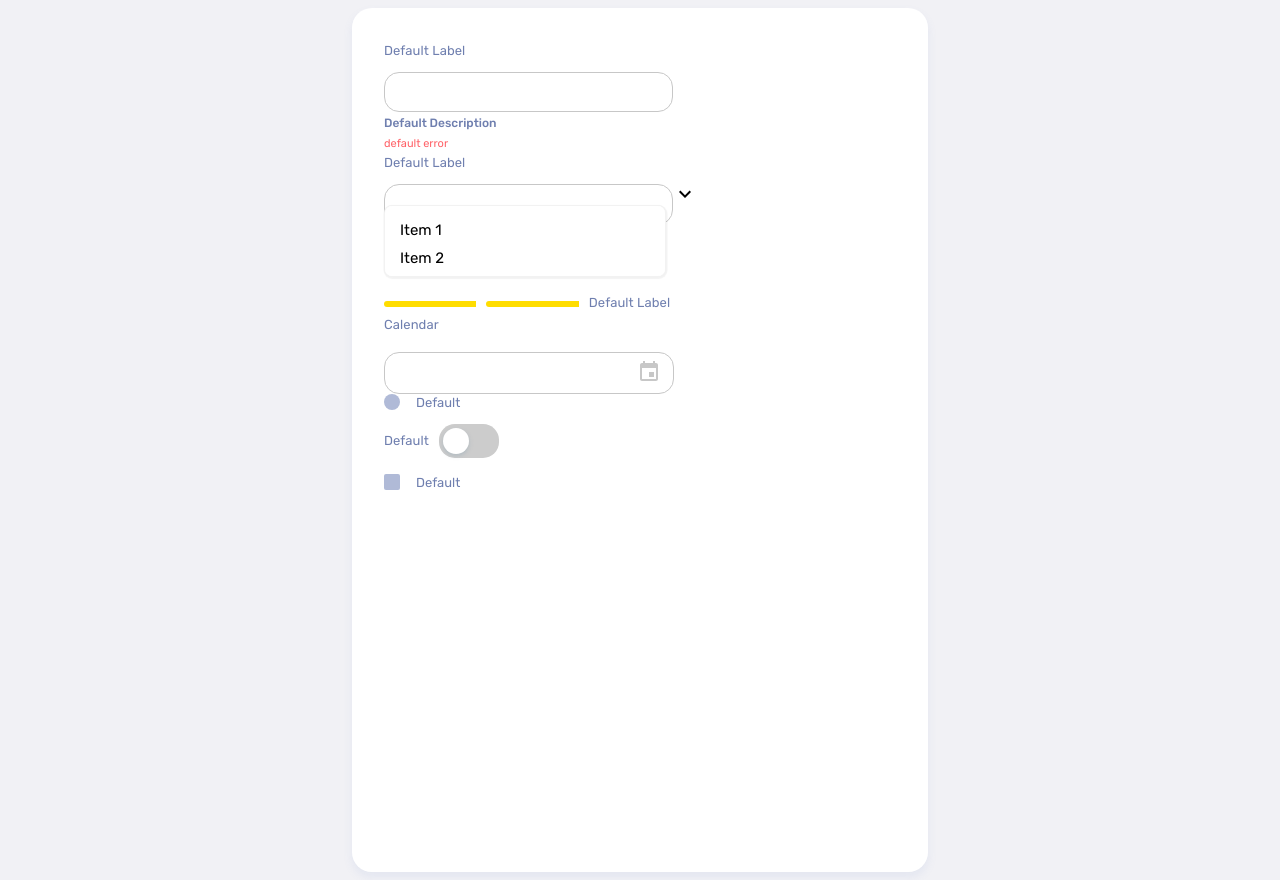
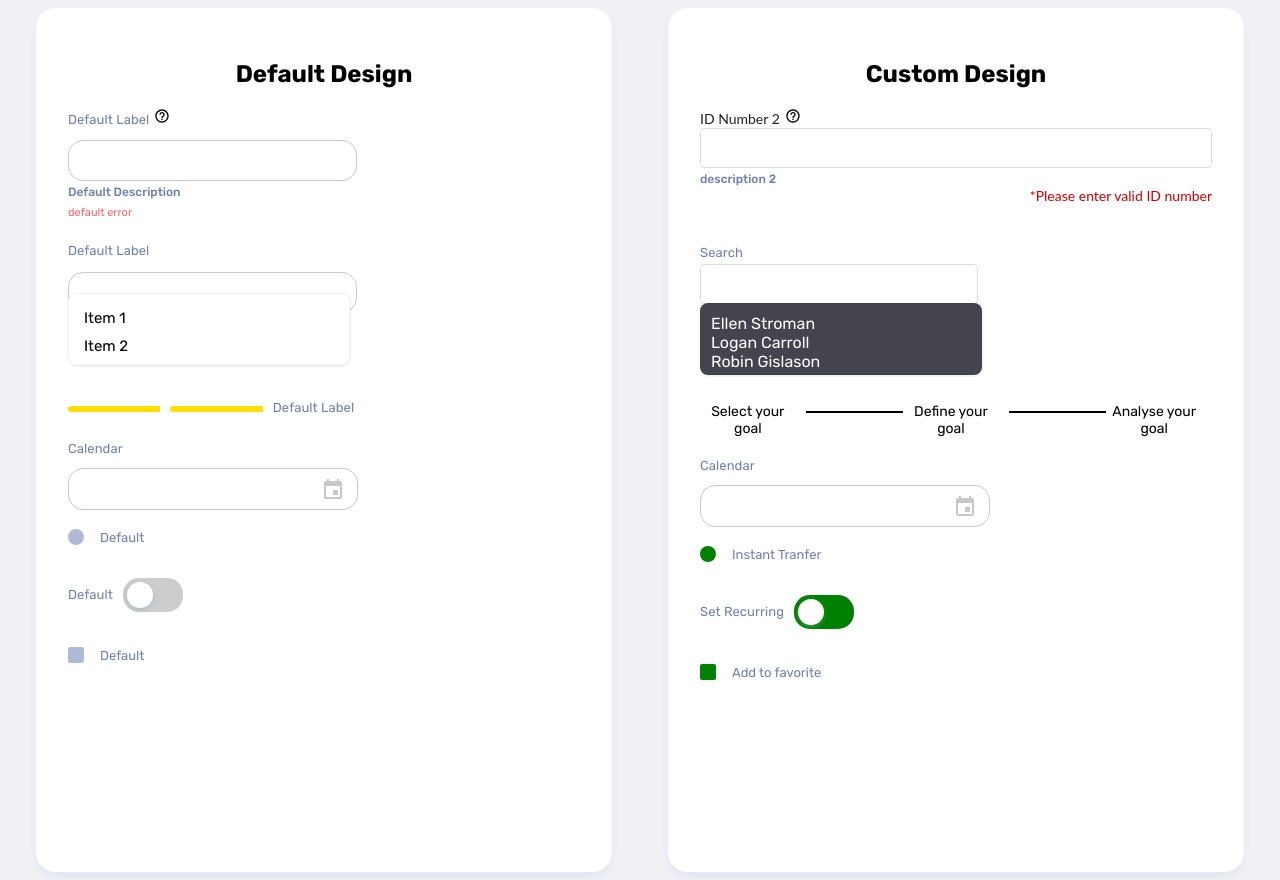
Before and after one commit to shinghuey27/dyno-web, a React (Create React App) app: page / in a window 1280 px wide. Built offline with nearby package versions, Linux system fonts and the light colour scheme.

Commit message:
latest version demo

```diff
--- a/src/App.js
+++ b/src/App.js
@@ -6,7 +6,7 @@ function App() {
   return (
    <div style={{display:"flex"}}>
    <DefaultDesign />
-   {/* <CustomDesign /> */}
+   <CustomDesign />
    </div>
   );
 }
--- a/src/Components/DatePicker/Date.css
+++ b/src/Components/DatePicker/Date.css
@@ -64,7 +64,7 @@
 
 /* Input cont */
 .datepick {
-  margin-top: 1rem;
+  margin-top: .5rem;
   background-color: white;
   border-radius: 15px;
   height: 38px;
@@ -92,7 +92,7 @@
   position: absolute;
   z-index: 1;
   right: 0.8rem;
-  top: 2.9rem;
+  top: 2.5rem;
   color: #c7c7c7;
 }
 
--- a/src/Components/ProgressBar/Stepper.css
+++ b/src/Components/ProgressBar/Stepper.css
@@ -13,7 +13,6 @@
 .step1,
 .step3,
 .step2 {
-  margin-top: 1rem;
   flex:1;
   margin-right: 10px;
   background: rgb(255, 221, 0);
--- a/src/Components/Searchbar/Searchbar.jsx
+++ b/src/Components/Searchbar/Searchbar.jsx
@@ -31,17 +31,15 @@ const Searchbar = (props) => {
           error={error}
         />
         <div>
-          <KeyboardArrowDownIcon style={{ ...iconStyle }} {...icon} />
+          {icon && <KeyboardArrowDownIcon style={{ ...iconStyle }} {...icon} />}
         </div>
       </div>
-      <div
-        style={{ ...listboxStyle }}
-      >
+      <div style={{ ...listboxStyle }}>
         {data && <List data={defaultData} listBox={listBox} item={item} />}
       </div>
     </div>
   );
-}
+};
 
 Searchbar.defaultProps = {
   iconStyle: { marginTop: 30 },
@@ -53,6 +51,6 @@ Searchbar.defaultProps = {
 
 Searchbar.propTypes = {
   data: Proptypes.array.isRequired
-}
+};
 
 export default Searchbar;
--- a/src/Screen/CustomDesign.js
+++ b/src/Screen/CustomDesign.js
@@ -25,7 +25,9 @@ const CustomDesign = () => {
   return (
     <fieldset className="field" style={{ padding: "2rem" }}>
       {/* <Button  /> */}
-
+      <h2 style={{ display: "flex", justifyContent: "center" }}>
+        Custom Design
+      </h2>
       {/* 7 Molecules  */}
       {/* 1. Textbox */}
 
@@ -50,6 +52,8 @@ const CustomDesign = () => {
           className: "errorClass"
         }}
       />
+      <br />
+      <br />
 
       {/* ------------------------------------------------- */}
       {/* 2. Searchbar */}
@@ -98,11 +102,10 @@ const CustomDesign = () => {
           },
           className: "itemList"
         }}
-        icon={{ style: { marginTop: 50 } }}
       />
       {/* ------------------------------------------------- */}
       {/* 3. Stepper */}
-      <div style={{ marginTop: 60 }}></div>
+      <div style={{ marginTop: "5rem" }}></div>
       <Stepper
         stepOne
         stepTwo
@@ -116,9 +119,17 @@ const CustomDesign = () => {
             backgroundColor: "white",
             flex: 1,
             fontSize: 14,
-            height: 20
+            textAlign: "center"
           },
           text: "Select your goal"
+        }}
+        // label={{ label: 'Step 2/3' }}
+        hr={{
+          style: {
+            border: "1px solid black",
+            flex: 1,
+            height: 0.1
+          }
         }}
         stepTwo={{
           style: {
@@ -126,21 +137,23 @@ const CustomDesign = () => {
             flex: 1,
             fontSize: 14,
             height: 20,
-            marginLeft: 20
+            textAlign: "center"
           },
           text: "Define your goal"
         }}
-        hr
-        // label={{ label: 'Step 2/3' }}
-        hr={{
+        stepThree={{
           style: {
-            border: "1px solid black",
+            backgroundColor: "white",
             flex: 1,
-            height: 0.1,
-            marginTop: 22
-          }
+            fontSize: 14,
+            height: 20,
+            textAlign: "center"
+          },
+          text: "Analyse your goal"
         }}
       />
+      <div style={{ marginTop: "2rem" }}></div>
+
       {/* ------------------------------------------------- */}
       {/* 4. Datepicker */}
       <DatePicker
@@ -154,21 +167,28 @@ const CustomDesign = () => {
             renderCalendar({ className, children })
         }}
       />
+      <br />
+
       {/* ------------------------------------------------- */}
       {/* 5. Radiobutton */}
-      <RadioButton label="new label" />
-
+      <RadioButton
+        label="Instant Tranfer"
+        checkMark={{ style: { backgroundColor: "green" } }}
+      />
+      <br />
       {/* ------------------------------------------------- */}
 
       {/* 6. Switch */}
-      <Switch label="new label" />
+      <Switch
+        label="Set Recurring"
+        slider={{ style: { backgroundColor: "green" } }}
+      />
+      <br />
+
       {/* ------------------------------------------------- */}
       {/* 7. Checkbox */}
-      <Checkbox
-        label
-        checkMark={{ style: { backgroundColor: "red" } }}
-        container={{ style: { color: "green", "&::after": {} } }}
-      />
+      <Checkbox label="Add to favorite" checkMark={{ style: { backgroundColor: "green" } }} />
+      <br />
     </fieldset>
   );
 };
--- a/src/Screen/DefaultDesign.js
+++ b/src/Screen/DefaultDesign.js
@@ -8,71 +8,56 @@ import Checkbox from "../Components/Checkbox/Checkbox";
 import RadioButton from "../Components/RadioButton/RadioButton";
 import Switch from "../Components/Switch/Switch";
 
-
-
-const DefaultDesign = () =>{
+const DefaultDesign = () => {
   return (
     <fieldset className="field" style={{ padding: "2rem" }}>
-
       {/* <Button  /> */}
+      <h2 style={{ display: "flex", justifyContent: "center" }}>
+        Default Design
+      </h2>
 
       {/* 7 Molecules  */}
       {/* 1. Textbox */}
 
-        <Textbox
-          label
-          text
-          description
-          error
-        />
+      <Textbox label text description error tooltip />
 
       {/* ------------------------------------------------- */}
       {/* 2. Searchbar */}
-        <Searchbar
-          label
-          text
-          data
-          listBox
-          item
-          icon
-        />
+      <br />
+      <Searchbar label text data listBox item />
       {/* ------------------------------------------------- */}
       {/* 3. Stepper */}
-        <div style={{ marginTop: 60 }}></div>
-        <Stepper
-          stepOne
-          stepTwo
-          label
+      <div style={{ marginTop: "5.3rem" }}></div>
+      <Stepper stepOne stepTwo label />
+      <br />
 
-        />
       {/* ------------------------------------------------- */}
       {/* 4. Datepicker */}
       <DatePicker
         // container={{ style: {backgroundColor:'yellow'} }}
-          label={'Calendar'}
+        label={"Calendar"}
         datePicker={{
-            showYearDropdown: true,
+          showYearDropdown: true
         }}
       />
+      <br />
+
       {/* ------------------------------------------------- */}
       {/* 5. Radiobutton */}
-        <RadioButton
-          label
-        />
+      <RadioButton label />
+      <br />
 
       {/* ------------------------------------------------- */}
 
       {/* 6. Switch */}
-        <Switch
-          label
-        />
+      <Switch label />
+      <br />
+
       {/* ------------------------------------------------- */}
       {/* 7. Checkbox */}
-        <Checkbox
-          label
-        />
+      <Checkbox label />
     </fieldset>
-    )
-}
+  );
+};
 
 export default DefaultDesign;
```
Lines whose indentation alone changed are shown as unchanged.
